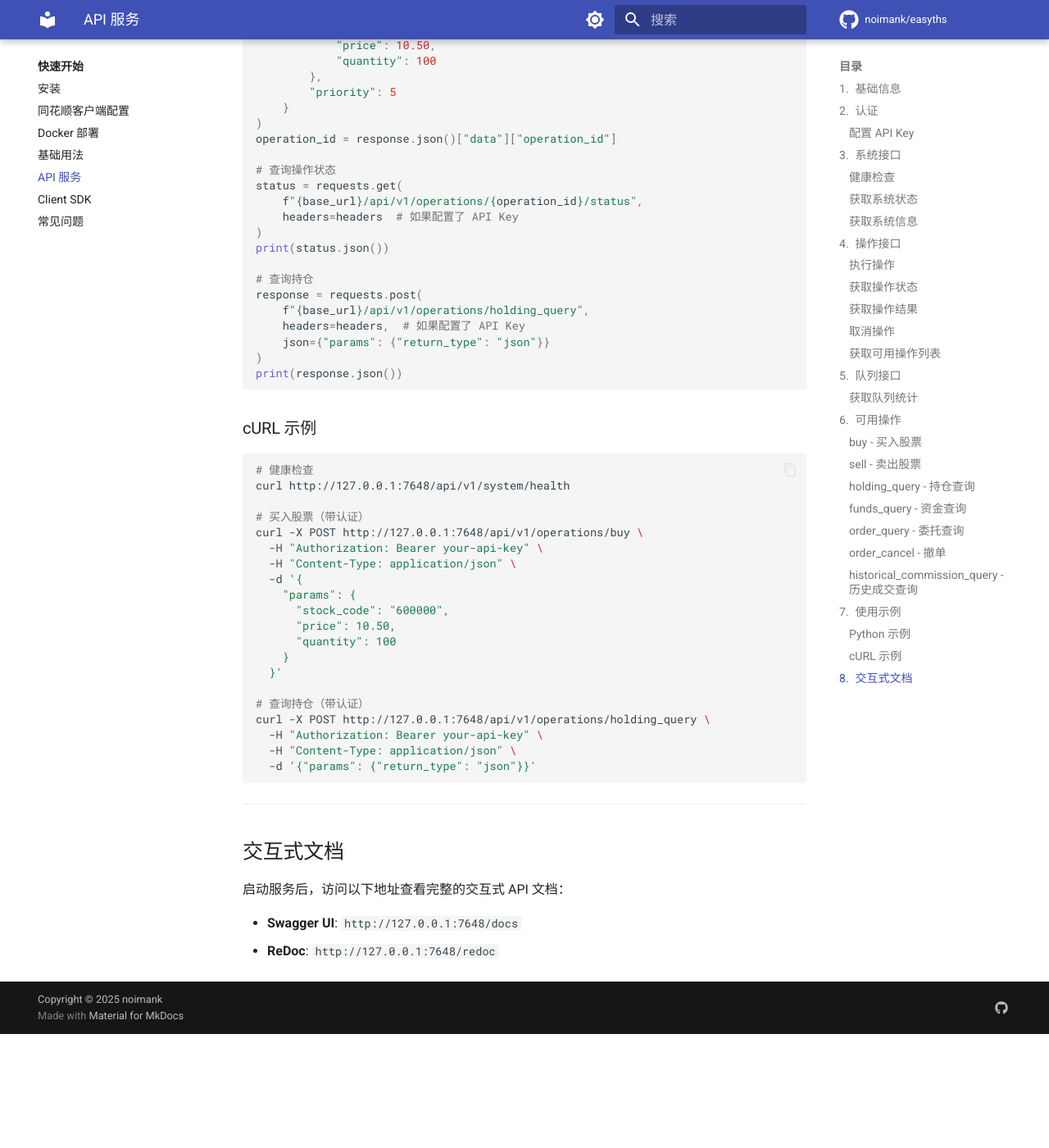
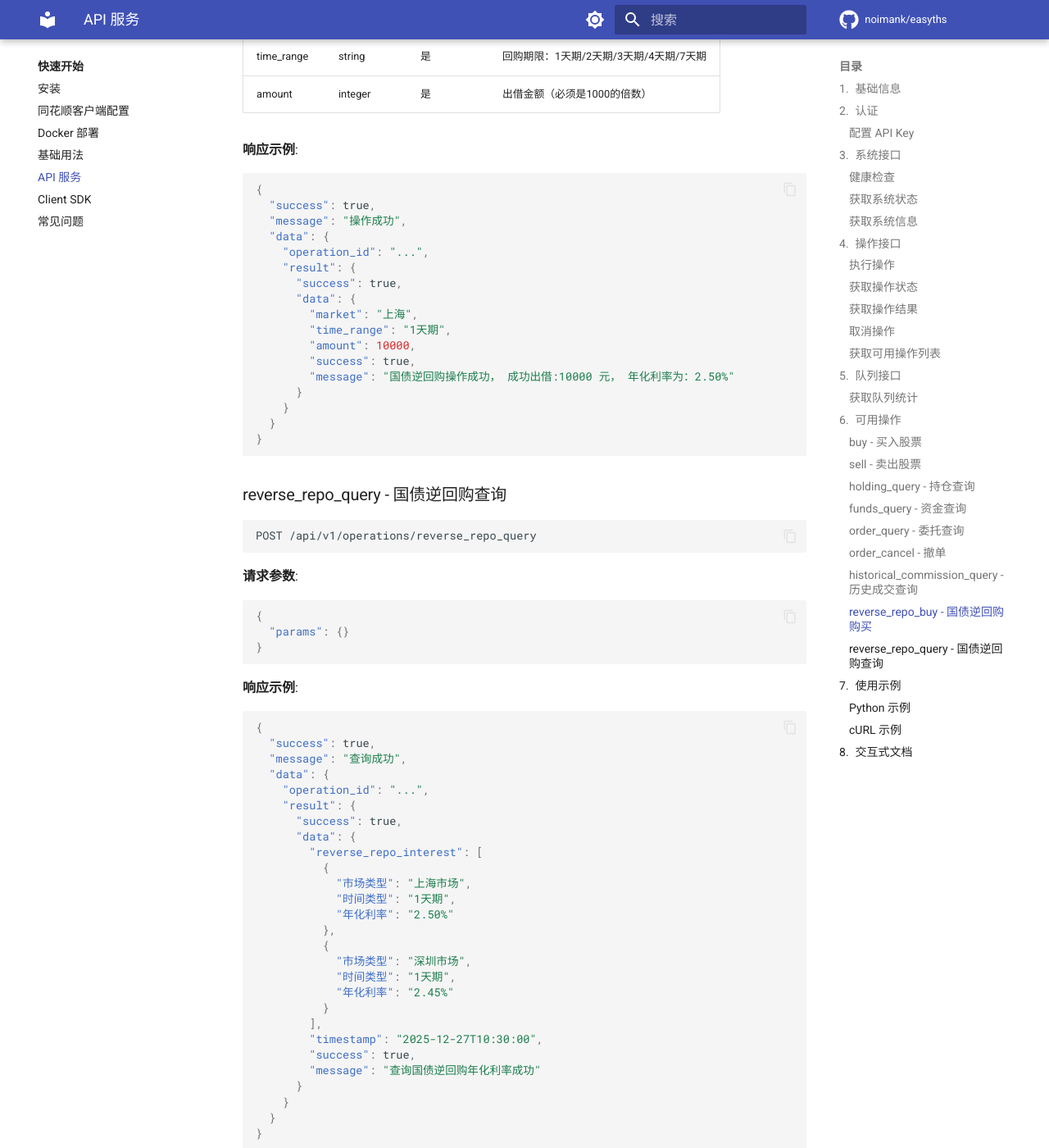
Before and after one commit to noimank/easyths, an MkDocs documentation site: the page built from docs/getting-started/api.md, in a window 1280 px wide and 1400 px high, scrolled down 10434 px. Shown: the whole window at 82% size. Built offline with MkDocs 1.6.1 and Material for MkDocs 9.7.7, drawn with Linux system fonts in a browser that asks for light colours; comment, search, counter and statistics services are not loaded; before the commit the page ends 11695 px from its top, so only the background shows below that; some of the changed text lies outside the part shown.

Commit message:
📝 docs: 更新 API 文档和 SDK 使用指南，添加国债逆回购说明
- 在 README.md 中添加国债逆回购功能列表
- 在 api.md 中添加 reverse_repo_buy 和 reverse_repo_query 接口文档
- 在 client-sdk.md 中添加国债逆回购功能的 SDK 使用示例
- 补充查询历史成交的文档说明

````diff
--- a/docs/getting-started/api.md
+++ b/docs/getting-started/api.md
@@ -476,6 +476,96 @@ POST /api/v1/operations/historical_commission_query
 }
 ```
 
+### reverse_repo_buy - 国债逆回购购买
+
+```http
+POST /api/v1/operations/reverse_repo_buy
+```
+
+**请求参数**:
+```json
+{
+  "params": {
+    "market": "上海",
+    "time_range": "1天期",
+    "amount": 10000
+  }
+}
+```
+
+**参数说明**:
+
+| 参数 | 类型 | 必填 | 说明 |
+|------|------|------|------|
+| market | string | 是 | 交易市场：上海/深圳 |
+| time_range | string | 是 | 回购期限：1天期/2天期/3天期/4天期/7天期 |
+| amount | integer | 是 | 出借金额（必须是1000的倍数） |
+
+**响应示例**:
+```json
+{
+  "success": true,
+  "message": "操作成功",
+  "data": {
+    "operation_id": "...",
+    "result": {
+      "success": true,
+      "data": {
+        "market": "上海",
+        "time_range": "1天期",
+        "amount": 10000,
+        "success": true,
+        "message": "国债逆回购操作成功， 成功出借:10000 元， 年化利率为：2.50%"
+      }
+    }
+  }
+}
+```
+
+### reverse_repo_query - 国债逆回购查询
+
+```http
+POST /api/v1/operations/reverse_repo_query
+```
+
+**请求参数**:
+```json
+{
+  "params": {}
+}
+```
+
+**响应示例**:
+```json
+{
+  "success": true,
+  "message": "查询成功",
+  "data": {
+    "operation_id": "...",
+    "result": {
+      "success": true,
+      "data": {
+        "reverse_repo_interest": [
+          {
+            "市场类型": "上海市场",
+            "时间类型": "1天期",
+            "年化利率": "2.50%"
+          },
+          {
+            "市场类型": "深圳市场",
+            "时间类型": "1天期",
+            "年化利率": "2.45%"
+          }
+        ],
+        "timestamp": "2025-12-27T10:30:00",
+        "success": true,
+        "message": "查询国债逆回购年化利率成功"
+      }
+    }
+  }
+}
+```
+
 ---
 
 ## 使用示例
````
Also changed, not shown: README.md (+2 -0 lines), docs/getting-started/client-sdk.md (+42 -0 lines).
